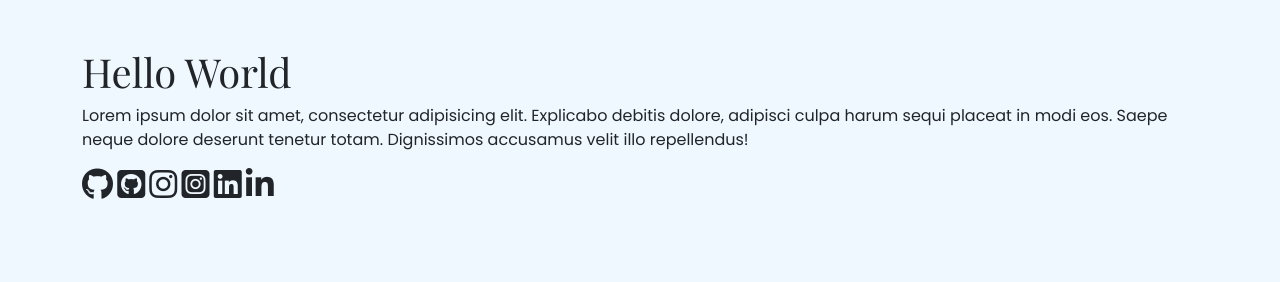
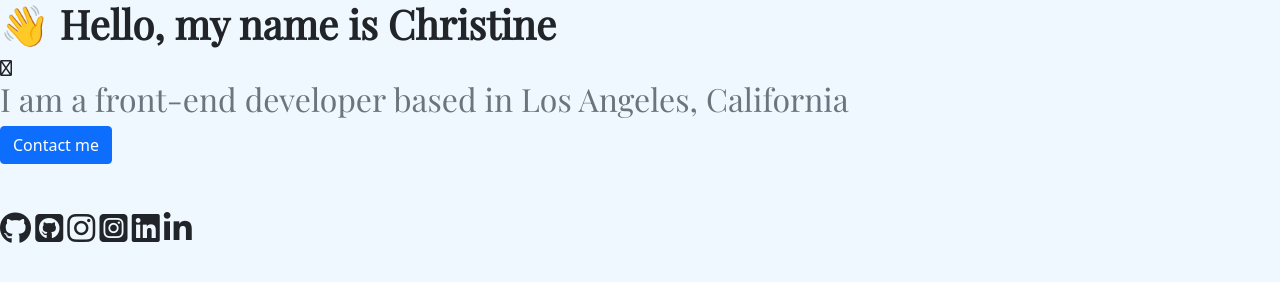
Before and after one commit to c0vert0n/co-portfolio, a plain HTML site: page index.html in a window 1280 px wide. Drawn offline with nearby package versions, Linux system fonts and the light colour scheme.

Commit message:
Update index.html

```diff
--- a/index.html
+++ b/index.html
@@ -4,6 +4,8 @@
     <meta charset="UTF-8" />
     <meta http-equiv="X-UA-Compatible" content="IE=edge" />
     <meta name="viewport" content="width=device-width, initial-scale=1.0" />
+    <title>Front-end developer - Christine Overton</title>
+
     <link
       href="https://cdn.jsdelivr.net/npm/bootstrap@5.1.3/dist/css/bootstrap.min.css"
       rel="stylesheet"
@@ -17,6 +19,7 @@
       href="https://fonts.googleapis.com/css2?family=Playfair+Display&family=Poppins:ital@0;1&display=swap"
       rel="stylesheet"
     />
+
     <script
       src="https://kit.fontawesome.com/a3c300e17a.js"
       crossorigin="anonymous"
@@ -26,18 +29,18 @@
       integrity="sha384-ka7Sk0Gln4gmtz2MlQnikT1wXgYsOg+OMhuP+IlRH9sENBO0LRn5q+8nbTov4+1p"
       crossorigin="anonymous"
     ></script>
-    <title>Front-end developer - Christine Overton</title>
   </head>
   <body>
-    <div class="container mt-5">
-      <h1>Hello World</h1>
-      <p>
-        Lorem ipsum dolor sit amet, consectetur adipisicing elit. Explicabo
-        debitis dolore, adipisci culpa harum sequi placeat in modi eos. Saepe
-        neque dolore deserunt tenetur totam. Dignissimos accusamus velit illo
-        repellendus!
-      </p>
-      <footer>
+    <div class="hero">
+      <h1 class="fw-bolder">👋 Hello, my name is Christine</h1>
+
+      <i class="fa-regular fa-circle-half-stroke"></i>
+      <h2 class="text-muted">
+        I am a front-end developer based in Los Angeles, California
+      </h2>
+      <a href="#" class="btn btn-primary">Contact me</a>
+    </div>
+    <footer class="mt-5">
       <i class="fa-brands fa-github"></i>
       <i class="fa-brands fa-github-square"></i>
       <i class="fa-brands fa-instagram"></i>
@@ -45,6 +48,5 @@
       <i class="fa-brands fa-linkedin"></i>
       <i class="fa-brands fa-linkedin-in"></i>
     </footer>
-    </div>
   </body>
 </html>
```
Lines whose indentation alone changed are shown as unchanged.
